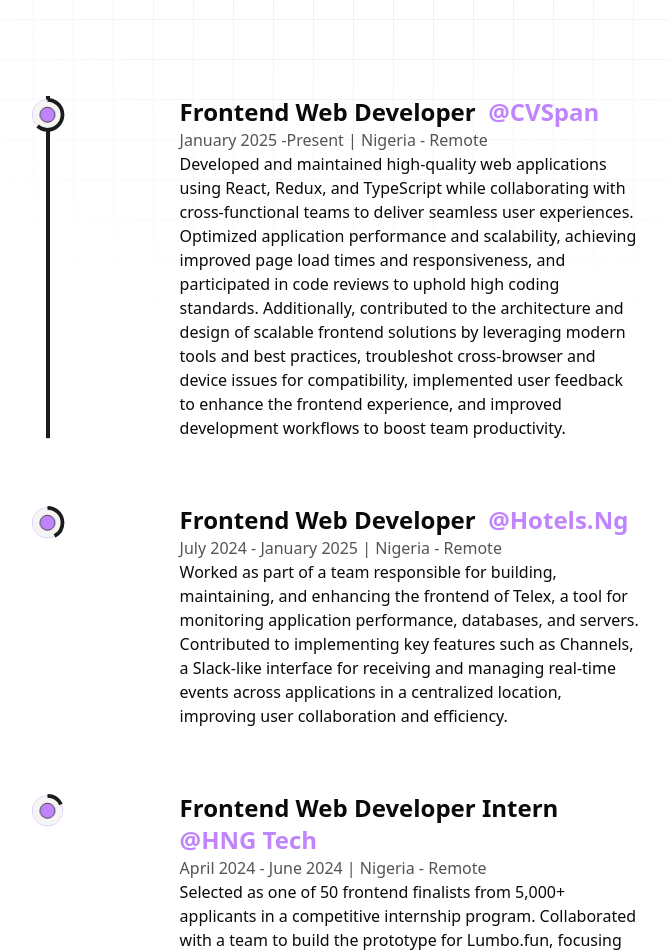
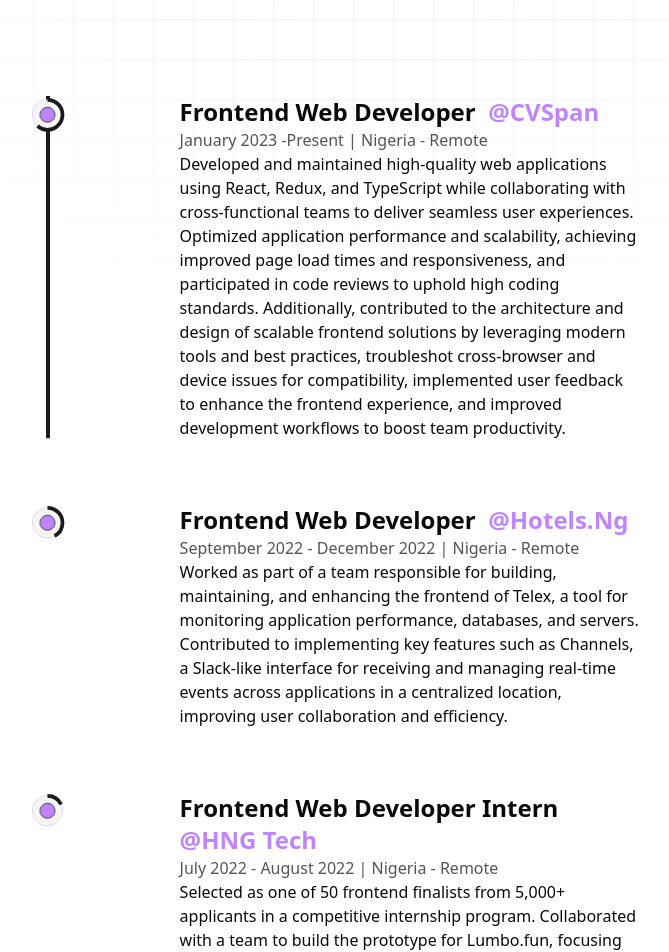
Before and after one commit to chuba-cn/portfolio, a Next.js app: page /about in a window 1280 px wide. Shown: the part 2140-3092 px from the top of the page, without its empty margins (246-915 px from the left). Built offline with nearby package versions, Linux system fonts and the light colour scheme.

Commit message:
refactor: refactor experience section in about page

```diff
--- a/src/app/constants/index.ts
+++ b/src/app/constants/index.ts
@@ -13,7 +13,7 @@
         company: "CVSpan",
         companyLink: "https://www.cvspan.com/",
         address: "Nigeria - Remote",
-        time: "January 2025 -Present",
+        time: "January 2023 -Present",
         description: "Developed and maintained high-quality web applications using React, Redux, and TypeScript while collaborating with cross-functional teams to deliver seamless user experiences. Optimized application performance and scalability, achieving improved page load times and responsiveness, and participated in code reviews to uphold high coding standards. Additionally, contributed to the architecture and design of scalable frontend solutions by leveraging modern tools and best practices, troubleshot cross-browser and device issues for compatibility, implemented user feedback to enhance the frontend experience, and improved development workflows to boost team productivity."
     },
     {
@@ -21,7 +21,7 @@
         company: "Hotels.ng",
         companyLink: "https://hotels.ng/",
         address: "Nigeria - Remote",
-        time: "July 2024 - January 2025",
+        time: "September 2022 - December 2022",
         description: "Worked as part of a team responsible for building, maintaining, and enhancing the frontend of Telex, a tool for monitoring application performance, databases, and servers. Contributed to implementing key features such as Channels, a Slack-like interface for receiving and managing real-time events across applications in a centralized location, improving user collaboration and efficiency."
     },
     {
@@ -29,7 +29,7 @@
         company: "HNG Tech",
         companyLink: "https://hngtech.com",
         address: "Nigeria - Remote",
-        time: "April 2024 - June 2024",
+        time: "July 2022 - August 2022",
         description: "Selected as one of 50 frontend finalists from 5,000+ applicants in a competitive internship program. Collaborated with a team to build the prototype for Lumbo.fun, focusing on messaging, game logic, real-time updates, and state management. Designed and implemented key projects, including Giorra Online Store, an e-commerce platform with Stripe integration, and Devlinks, a link-sharing platform for developers. Gained agile experience through stand-ups and sprints, conducted code reviews, and received a direct employment offer from Hotels.ng for exceptional performance."
     }
 ]
```
